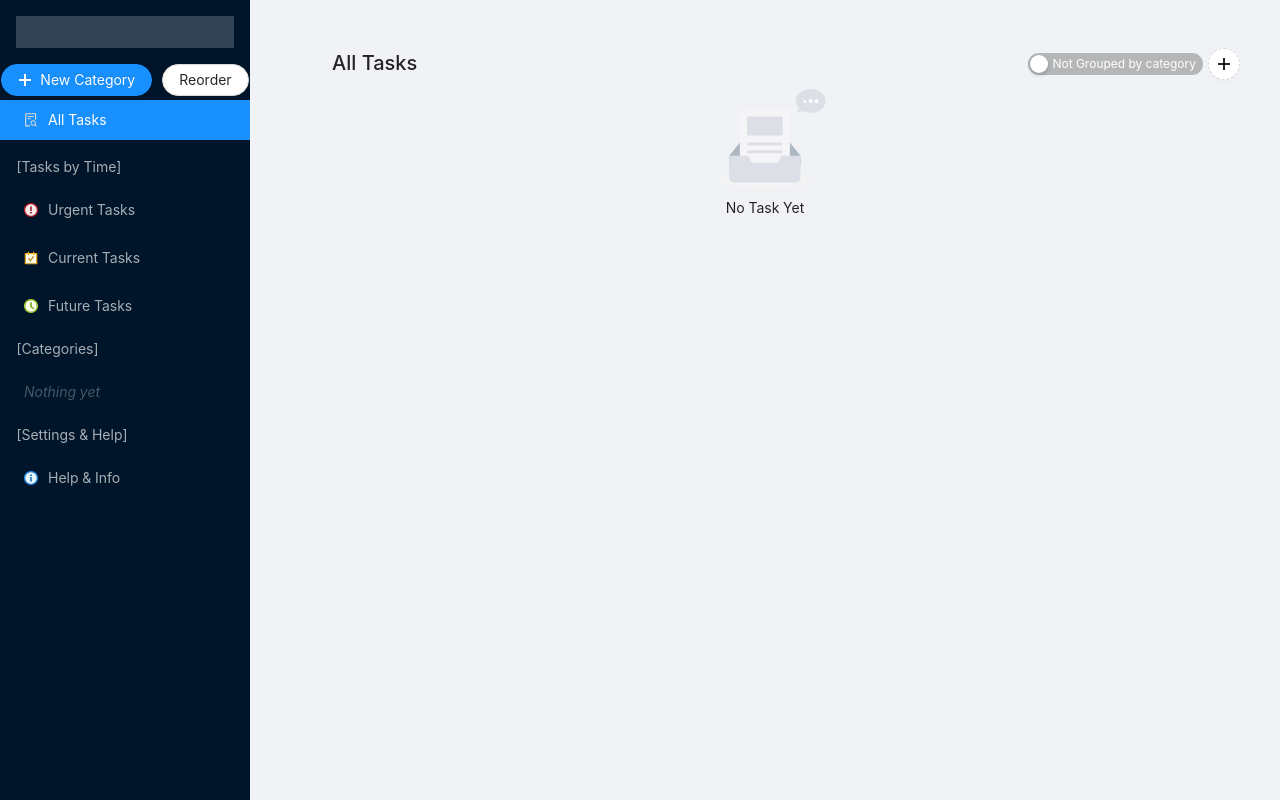
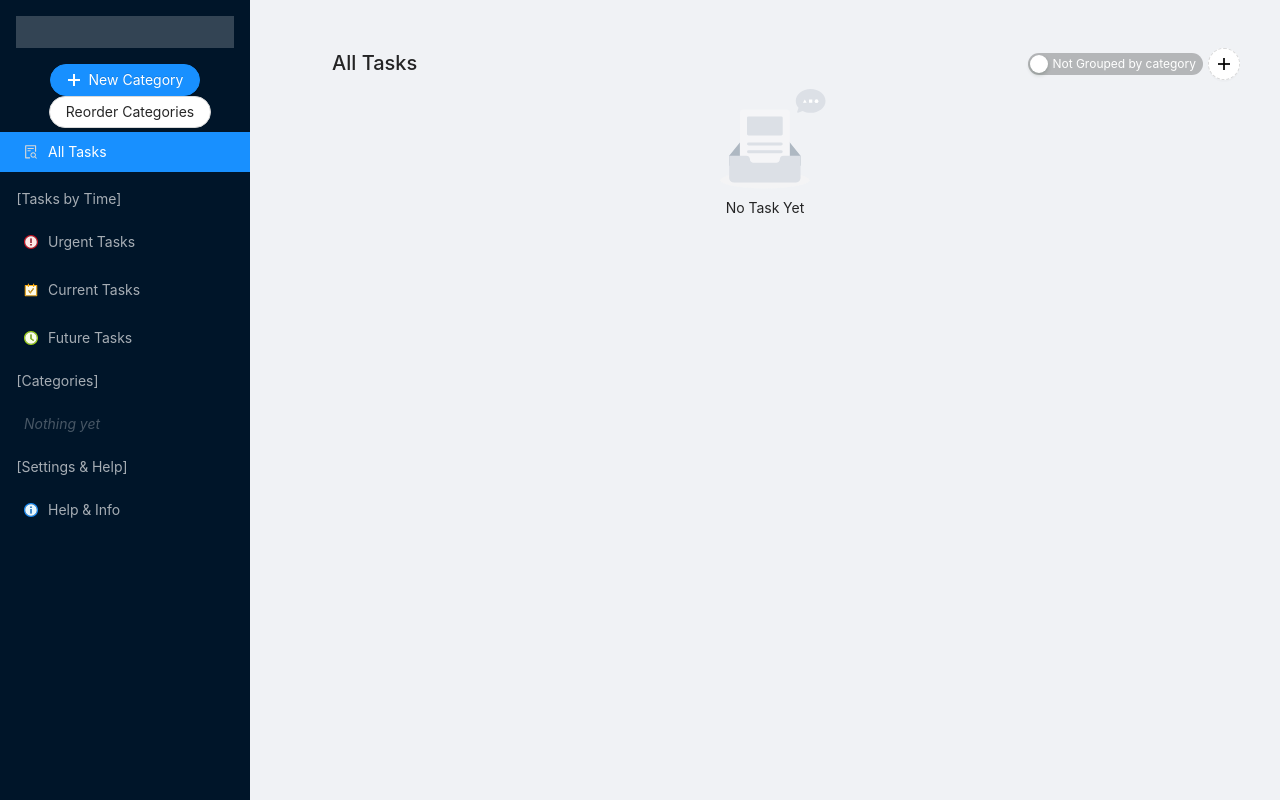
Before and after one commit to BenjaminYe36/Due-Helper, a React (Vite) app: page / in a window 1280 px wide. Built offline with nearby package versions, Linux system fonts and the light colour scheme.

Commit message:
rename Reorder button on sidebar
Rename "Reorder" to  "Reorder Categories" for more clear meaning.

```diff
--- a/src/Components/SideBar.tsx
+++ b/src/Components/SideBar.tsx
@@ -260,8 +260,9 @@ class SideBar extends React.Component<SideBarProps, SideBarState> {
                     <Button type="primary" shape="round"
                             icon={<PlusOutlined/>}
                             onClick={this.showNewCatModal}>New Category</Button>
+                    <br />
                     <Button style={{marginLeft: "10px"}} shape="round"
-                            onClick={this.showReorderModal}>Reorder</Button>
+                            onClick={this.showReorderModal}>Reorder Categories</Button>
                 </div>
                 <Menu theme="dark" mode="inline"
                       selectedKeys={[this.props.selectionKey]}
```
